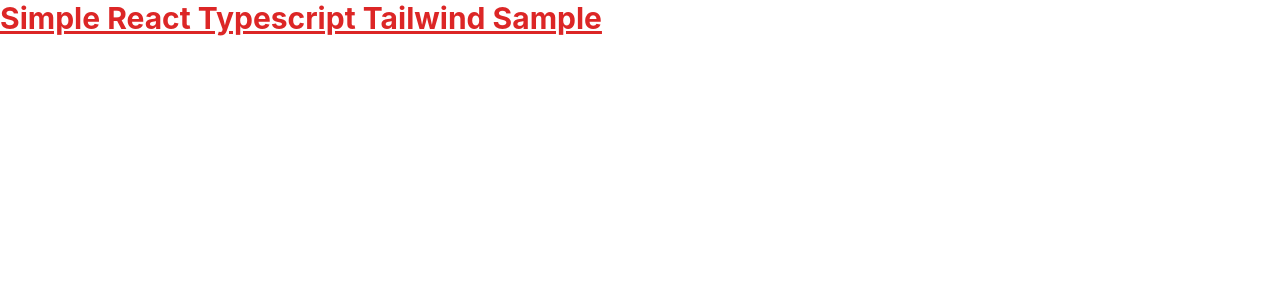
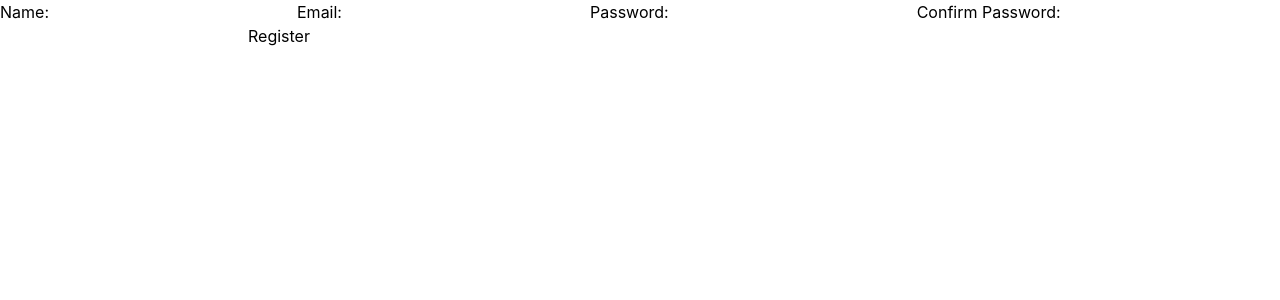
Before and after one commit to bcmeireles/lbec2024, a React (Create React App) app in the folder frontend/: page /register in a window 1280 px wide. Shown: the top 300 px of the page. Built offline with nearby package versions, Linux system fonts and the light colour scheme.

Commit message:
Register

```diff
--- a/frontend/package.json
+++ b/frontend/package.json
@@ -12,6 +12,7 @@
     "@types/react-dom": "^18.2.22",
     "react": "^18.2.0",
     "react-dom": "^18.2.0",
+    "react-router-dom": "^6.22.3",
     "react-scripts": "5.0.1",
     "typescript": "^4.9.5",
     "web-vitals": "^2.1.4"
--- a/frontend/src/App.tsx
+++ b/frontend/src/App.tsx
@@ -1,11 +1,15 @@
 import React from 'react';
-import './App.css';
+import { BrowserRouter as Router, Route, Routes } from 'react-router-dom';
+import Register from './pages/auth/Register';
 
 function App() {
   return (
-    <h1 className="text-3xl font-bold underline text-red-600">
-      Simple React Typescript Tailwind Sample
-    </h1>
+    <Router>
+      <Routes>
+        <Route path="/register" element={<Register />} />
+        <Route path="/" element={<h1>Home Page</h1>} />
+      </Routes>
+    </Router>
   );
 }
 
--- /dev/null
+++ b/frontend/src/pages/auth/Register.tsx
@@ -0,0 +1,87 @@
+import React, { useState } from 'react';
+
+interface IRegisterForm {
+  name: string;
+  email: string;
+  password: string;
+  confirmPassword: string;
+}
+
+const Register: React.FC = () => {
+  const [form, setForm] = useState<IRegisterForm>({
+    name: '',
+    email: '',
+    password: '',
+    confirmPassword: '',
+  });
+
+  const [passwordError, setPasswordError] = useState<string | null>(null);
+
+  const handleInputChange = (event: React.ChangeEvent<HTMLInputElement>) => {
+    const { name, value } = event.target;
+    setForm((prevForm) => ({ ...prevForm, [name]: value }));
+    setPasswordError(null);
+  };
+
+  const handleFormSubmit = async (event: React.FormEvent<HTMLFormElement>) => {
+    event.preventDefault();
+
+    if (form.password !== form.confirmPassword) {
+      setPasswordError('Passwords do not match');
+      return;
+    }
+
+    try {
+      const response = await fetch('http://localhost:5000/register', {
+        method: 'POST',
+        headers: {
+          'Content-Type': 'application/json',
+        },
+        body: JSON.stringify({
+          name: form.name,
+          email: form.email,
+          password: form.password,
+        }),
+      });
+
+      if (response.ok) {
+        const data = await response.json();
+        console.log(data);
+        // Handle successful registration (e.g. redirect to login page)
+      } else {
+        const errorData = await response.json();
+        console.error(errorData);
+        // Handle registration error (e.g. display error message)
+      }
+    } catch (error) {
+      console.error(error);
+      // Handle network error (e.g. display error message)
+    }
+  };
+
+  return (
+    <form onSubmit={handleFormSubmit}>
+      <label htmlFor="name">Name:</label>
+      <input type="text" name="name" value={form.name} onChange={handleInputChange} />
+
+      <label htmlFor="email">Email:</label>
+      <input type="email" name="email" value={form.email} onChange={handleInputChange} />
+
+      <label htmlFor="password">Password:</label>
+      <input type="password" name="password" value={form.password} onChange={handleInputChange} />
+
+      <label htmlFor="confirmPassword">Confirm Password:</label>
+      <input
+        type="password"
+        name="confirmPassword"
+        value={form.confirmPassword}
+        onChange={handleInputChange}
+      />
+      {passwordError && <p>{passwordError}</p>}
+
+      <button type="submit">Register</button>
+    </form>
+  );
+};
+
+export default Register;
```
Also changed, not shown: 2 other files (tests, documents, lock files or other folders).
